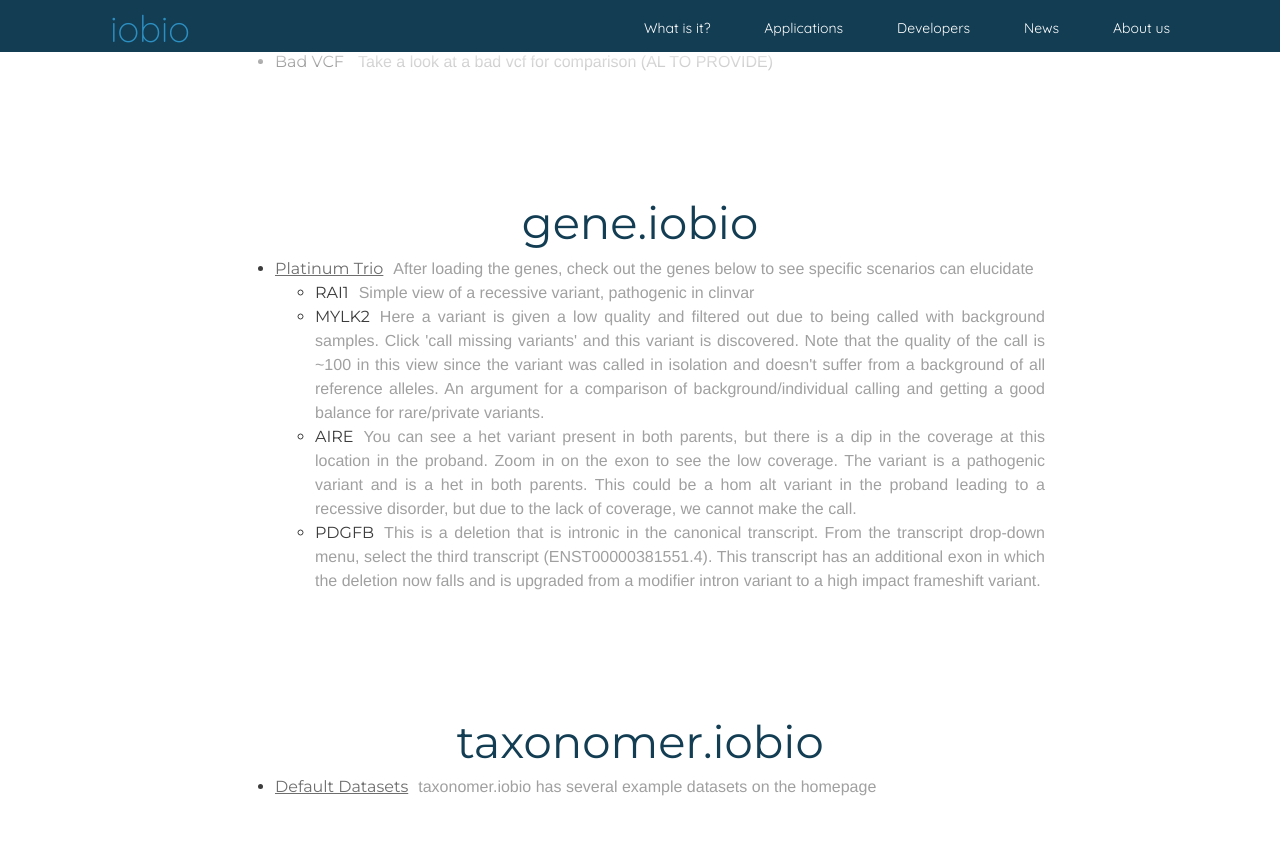
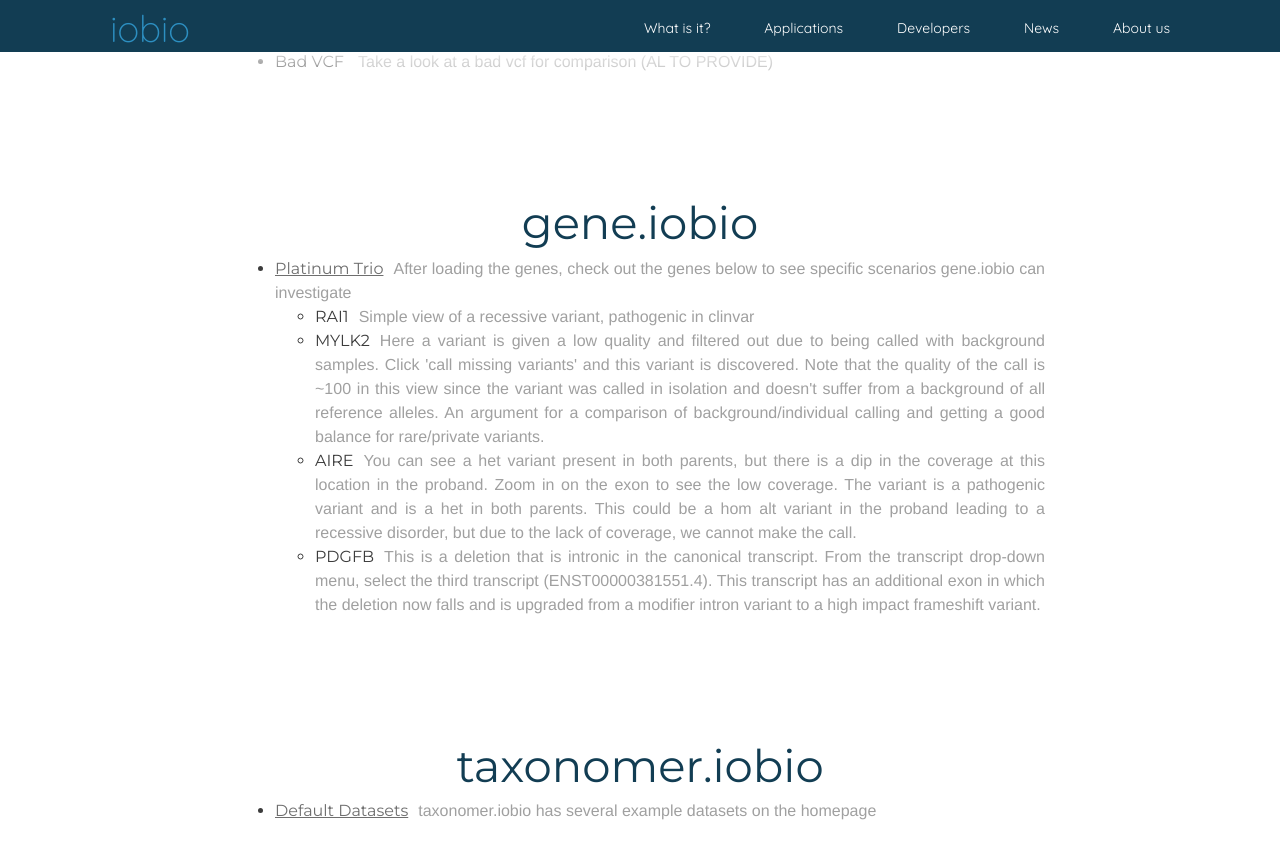
Before and after one commit to iobio/minion, a Jekyll site: the page built from cshl2015.html, in a window 1280 px wide and 900 px high, scrolled down 382 px. Shown: the top 859 px of the window. Built offline with Jekyll 4.4.1, drawn with Linux system fonts in a browser that asks for light colours; some web fonts are replaced.

Commit message:
change wording

```diff
--- a/cshl2015.html
+++ b/cshl2015.html
@@ -34,7 +34,7 @@
 	<div class='section-title'>gene.iobio</div>
 	<div class="description" style="width:810px; margin: 0px auto 35px auto;font-size:16px; text-align:justify">
 	  <ul>
-	  	<li><a href="http://gene.iobio.io/?rel0=proband&rel1=mother&rel2=father&gene=RAI1&name0=&vcf0=http://s3.amazonaws.com/iobio/variants/NA12878.autosome.PASS.vcf.gz&bam0=http://s3.amazonaws.com/iobio/NA12878/NA12878.autsome.bam&name1=&vcf1=http://s3.amazonaws.com/iobio/variants/NA12891.autosome.PASS.vcf.gz&bam1=http://s3.amazonaws.com/iobio/NA12891/NA12891.autsome.bam&name2=&vcf2=http://s3.amazonaws.com/iobio/variants/NA12892.autosome.PASS.vcf.gz&bam2=http://s3.amazonaws.com/iobio/NA12892/NA12892.autsome.bam">Platinum Trio</a><span class='inline'>After loading the genes, check out the genes below to see specific scenarios can elucidate</span></li>
+	  	<li><a href="http://gene.iobio.io/?rel0=proband&rel1=mother&rel2=father&gene=RAI1&name0=&vcf0=http://s3.amazonaws.com/iobio/variants/NA12878.autosome.PASS.vcf.gz&bam0=http://s3.amazonaws.com/iobio/NA12878/NA12878.autsome.bam&name1=&vcf1=http://s3.amazonaws.com/iobio/variants/NA12891.autosome.PASS.vcf.gz&bam1=http://s3.amazonaws.com/iobio/NA12891/NA12891.autsome.bam&name2=&vcf2=http://s3.amazonaws.com/iobio/variants/NA12892.autosome.PASS.vcf.gz&bam2=http://s3.amazonaws.com/iobio/NA12892/NA12892.autsome.bam">Platinum Trio</a><span class='inline'>After loading the genes, check out the genes below to see specific scenarios gene.iobio can investigate</span></li>
 	  		<ul>
 	  			<li>RAI1<span class='inline'>Simple view of a recessive variant, pathogenic in clinvar
 </span></li>
```
